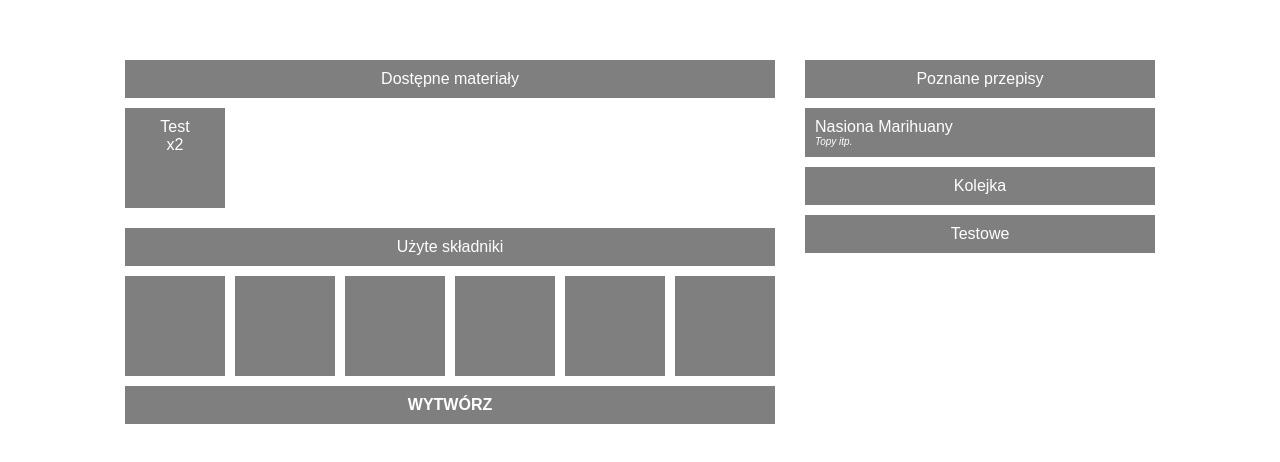
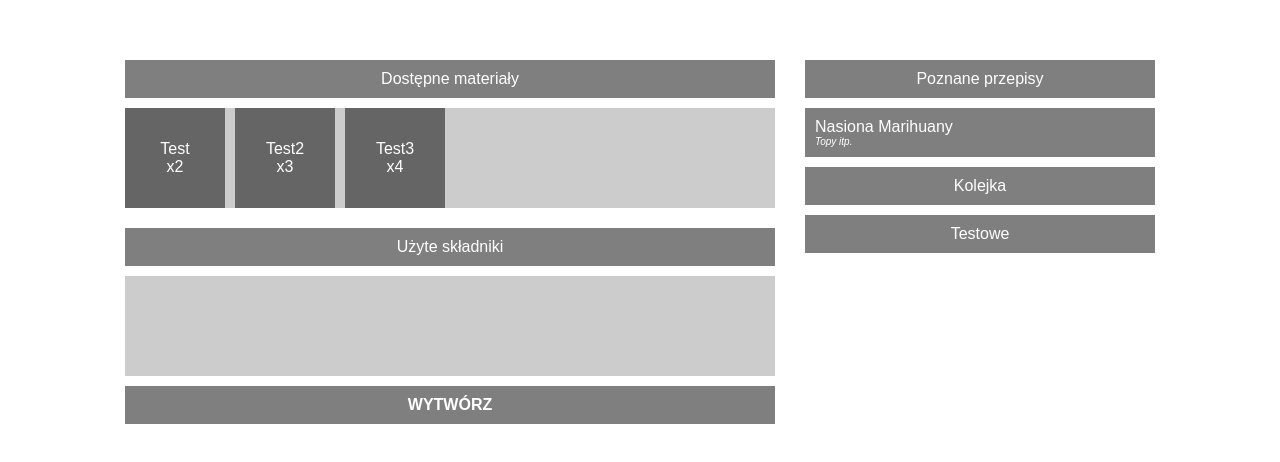
Before and after one commit to Duvelmapsa/Duvel-s-Fivem-Crafting, a Vue app: page / in a window 1280 px wide. Shown: the part 158-620 px from the top of the page. Built offline with nearby package versions, Linux system fonts and the light colour scheme.

Commit message:
Added draggable
Not functional now, only drag

```diff
--- a/package.json
+++ b/package.json
@@ -1,5 +1,5 @@
 {
-  "name": "Duvel's Fivem-Crafting",
+  "name": "crafting",
   "version": "0.1.0",
   "private": true,
   "scripts": {
@@ -9,7 +9,8 @@
   },
   "dependencies": {
     "core-js": "^3.6.4",
-    "vue": "^2.6.11"
+    "vue": "^2.6.11",
+    "vuedraggable": "^2.23.2"
   },
   "devDependencies": {
     "@vue/cli-plugin-babel": "~4.2.0",
--- a/src/components/CraftingBoard.vue
+++ b/src/components/CraftingBoard.vue
@@ -1,21 +1,29 @@
 <template>
   <div class="craftingWrapper__board">
-    <ul v-if="eq.length">
+    <!-- <ul v-if="eq.length">
       <CraftingItem v-for="item in eq" :key="item.name" :name="item.name" :count="item.count" />
-    </ul>
+    </ul>-->
+    <draggable
+      v-if="eq.length"
+      class="eq_drag_list"
+      group="people"
+    >
+      <CraftingItem v-for="item in eq" :key="item.name" :name="item.name" :count="item.count" />
+    </draggable>
     <div v-else class="noIngredients">Nie posiadasz składników do tworzenia.</div>
   </div>
 </template>
 
 <script>
-
-import CraftingItem from './CraftingItem'
+import CraftingItem from "./CraftingItem";
+import draggable from "vuedraggable";
 
 export default {
   name: "CraftingBoard",
-  props: ['eq'],
+  props: ["eq"],
   components: {
-    CraftingItem
+    CraftingItem,
+    draggable
   }
 };
 </script>
@@ -23,6 +31,7 @@ export default {
 <style scoped>
 .craftingWrapper__board {
   color: #fff;
+  background: rgba(0,0,0, 0.2)
 }
 
 .craftingWrapper__board ul {
@@ -35,10 +44,15 @@ export default {
 
 .noIngredients {
   color: #fff;
-  background: rgba(0,0,0,0.5);
+  background: rgba(0, 0, 0, 0.5);
   padding: 10px;
   /* text-transform: uppercase; */
   font-weight: 600;
 }
 
+.eq_drag_list {
+  display: flex;
+  margin: 0 -5px;
+  min-height: 100px;
+}
 </style>
--- a/src/components/CraftingEQ.vue
+++ b/src/components/CraftingEQ.vue
@@ -11,7 +11,9 @@ import Label from './Label.vue'
 import CraftingBoard from './CraftingBoard'
 
 const DUMMY_EQ = [
-  {name: 'Test', count: '2'}
+  {name: 'Test', count: '2'},
+  {name: 'Test2', count: '3'},
+  {name: 'Test3', count: '4'}
 ]
 
 export default {
--- a/src/components/CraftingItem.vue
+++ b/src/components/CraftingItem.vue
@@ -1,14 +1,16 @@
 <template>
-  <li>
+  <div class="testBlock">
     <div class="craftingWrapper__name">{{name}}</div>
     <div class="craftingWrapper__count">x{{count}}</div>
-  </li>
+  </div>
 </template>
 
 <script>
 export default {
   name: 'CraftingItem',
-  props: ['name', 'count']
+  props: ['name', 'count'],
+  components: {
+  }
 };
 </script>
 
@@ -24,4 +26,14 @@ export default {
   margin: 0 5px;
 }
 
+.testBlock {
+    display: flex;
+    background: rgba(0,0,0,0.5);
+    width: 100px;
+    height: 100px;
+    flex-flow: column;
+    justify-content: center;
+    margin: 0 5px;
+}
+
 </style>
--- a/src/components/UsedIngredients.vue
+++ b/src/components/UsedIngredients.vue
@@ -1,35 +1,32 @@
 <template>
   <div class="craftingWrapper__craftBox">
-    <Label text="Użyte składniki"/>
+    <Label text="Użyte składniki" />
     <div class="craftingWrapper__usedIngr">
-      <ul>
-        <li></li>
-        <li></li>
-        <li></li>
-        <li></li>
-        <li></li>
-        <li></li>
-      </ul>
-    </div>
-    <div class="craftingWrapper__button">
-      <a href="#" class="craftButton">Wytwórz</a>
+      <div class="craftingWrapper__usedIngr_subwrapper">
+        <draggable class="used_drag_list" group="people" @change="log"></draggable>
+      </div>
+      <div class="craftingWrapper__button">
+        <a href="#" class="craftButton">Wytwórz</a>
+      </div>
     </div>
   </div>
 </template>
 
 <script>
 import Label from "./Label";
+import draggable from "vuedraggable";
 
 export default {
   name: "UsedIngredients",
   components: {
-    Label
+    Label,
+    draggable
   }
 };
 </script>
 
 <style scoped>
-.craftingWrapper__usedIngr ul li{
+.craftingWrapper__usedIngr ul li {
   background: rgba(0, 0, 0, 0.5);
   color: #fff;
   padding: 10px;
@@ -40,6 +37,11 @@ export default {
   display: inline-flex;
   justify-content: center;
   align-items: center;
+}
+
+.craftingWrapper__usedIngr_subwrapper {
+  background: rgba(0,0,0,0.2);
+  color: #fff;
 }
 
 .craftingWrapper__usedIngr ul {
@@ -56,7 +58,24 @@ a.craftButton {
   color: #fff;
   text-transform: uppercase;
   font-weight: 600;
-  background: rgba(0,0,0,0.5);
+  background: rgba(0, 0, 0, 0.5);
   margin-top: 10px;
 }
+
+.testBlock {
+  display: flex;
+  background: rgba(0, 0, 0, 0.5);
+  width: 100px;
+  height: 100px;
+  flex-flow: column;
+  justify-content: center;
+  margin: 0 5px;
+  color: #fff;
+}
+
+.used_drag_list {
+  display: flex;
+  margin: 0 -5px;
+  min-height: 100px;
+}
 </style>
```
Also changed, not shown: 1 other file (tests, documents, lock files or other folders).
